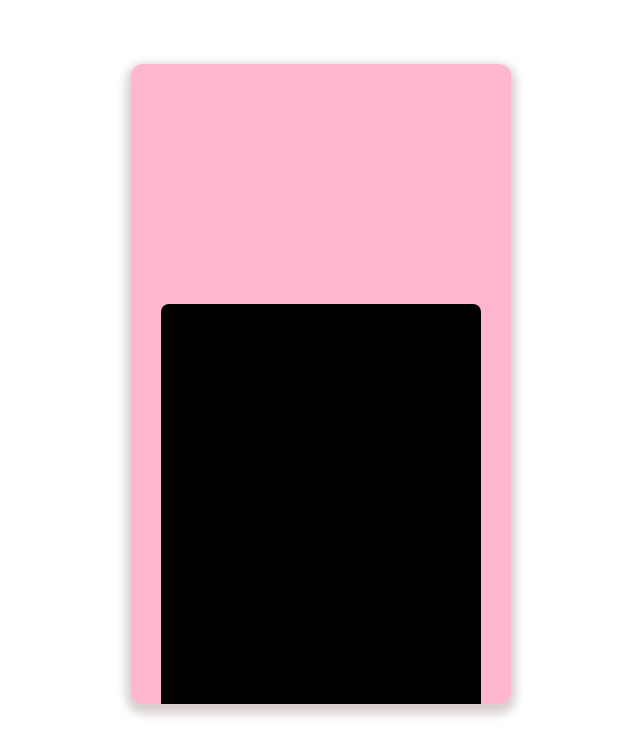
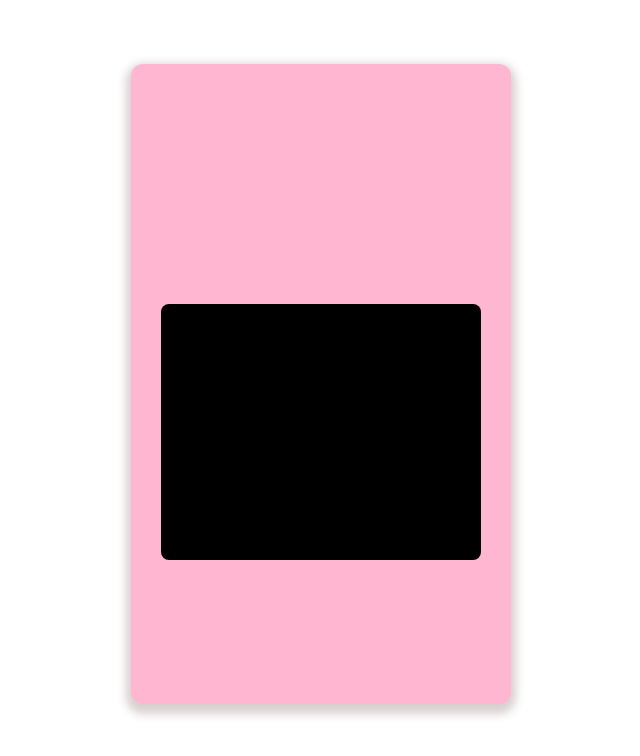
Before and after one commit to OkuhleM/Digital-iPod, a React (Create React App) app: page / in a window 1280 px wide. Shown: the top 756 px of the page, without its empty margins (319-959 px from the left). Built offline with nearby package versions, Linux system fonts and the light colour scheme.

Commit message:
add a display screen

```diff
--- a/src/App.css
+++ b/src/App.css
@@ -12,7 +12,7 @@
 
 .card{
   background-color: black;
-  padding: 13rem 5rem;
+  padding: 8rem 5rem;
   border-radius: 8px;
 
 }
```
